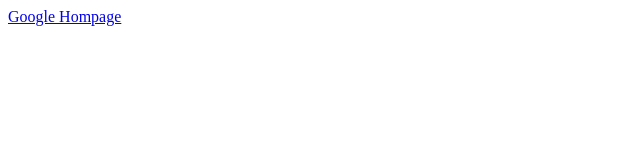
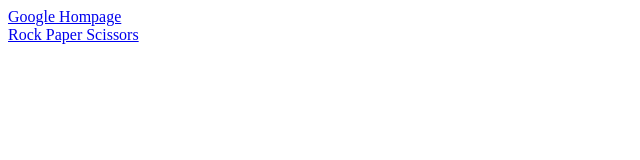
Before and after one commit to Toodely/odin-project, a plain HTML site: page index.html in a window 1280 px wide. Shown: the whole page, without its empty margins (0-640 px from the left). Drawn offline with Linux system fonts and the light colour scheme.

Commit message:
Cleaned up readmes and index

```diff
--- a/index.html
+++ b/index.html
@@ -2,6 +2,7 @@
 <head>
 </head>
 <body>
-<a href="google-homepage/index.html">Google Hompage</a>
+<a href="google-homepage/index.html">Google Hompage</a><br>
+<a href="rock-paper-scissors/index.html">Rock Paper Scissors</a><br>
 </body>
 </html>
```
Also changed, not shown: 1 other file.
